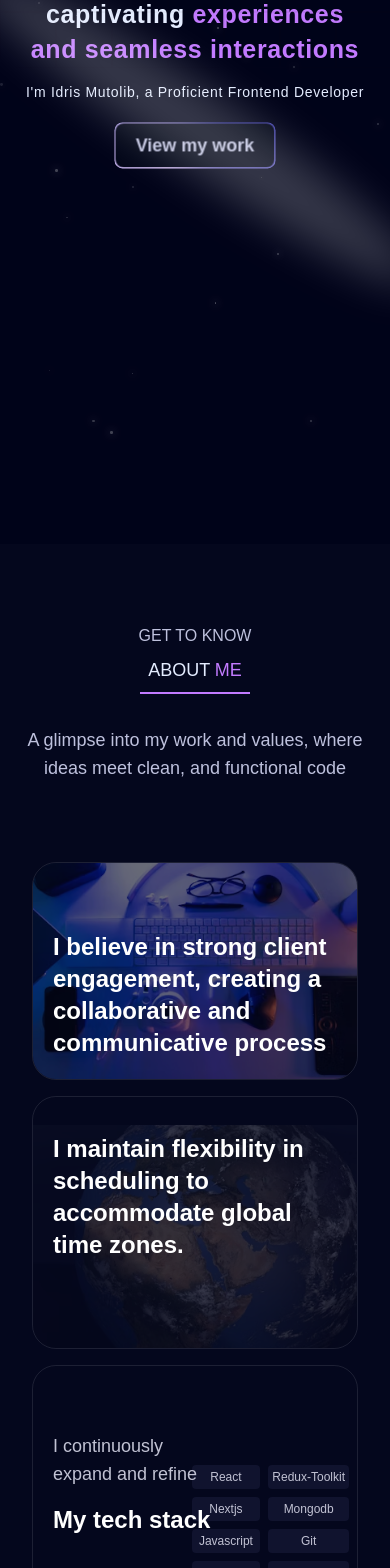
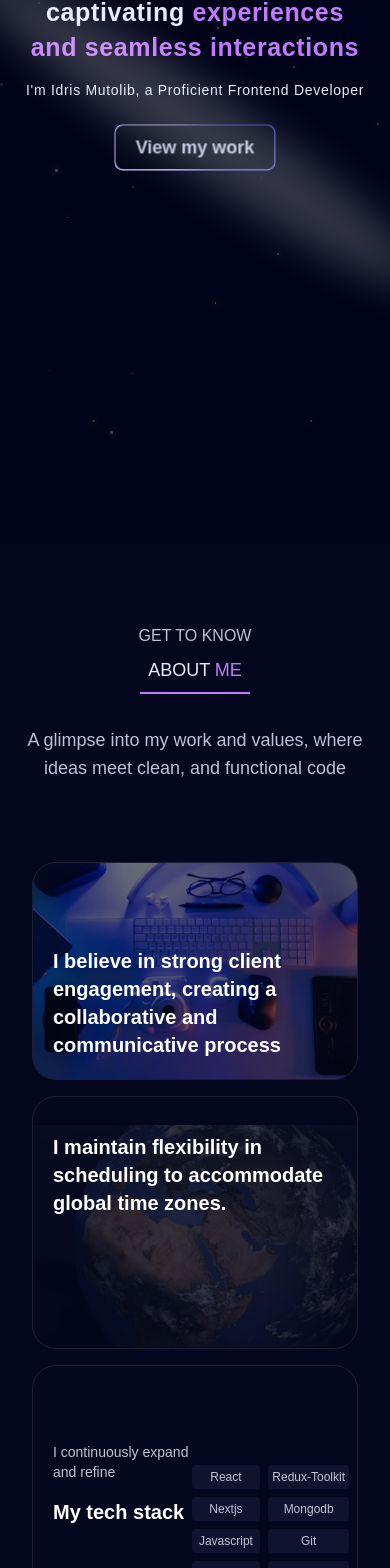
Before and after one commit to drspine1/taleeb_portfolio, a Next.js app: page / in a window 390 px wide. Shown: the part 380-1948 px from the top of the page. Built offline with nearby package versions, Linux system fonts and the light colour scheme.

Commit message:
removed background-ripple-effect to allow my cta button work

```diff
--- a/src/app/page.js
+++ b/src/app/page.js
@@ -28,7 +28,7 @@ export default function Home() {
           { name: "About", link: "#about"  },
           { name: "Projects", link: "#projects"  },
           { name: "Contact", link: "#contact" },
-          { name: "Service", link: "#service"  },
+          { name: "Services", link: "#service"  },
 
         ]}
         />
@@ -39,7 +39,7 @@ export default function Home() {
          <RecentProjects/>
          <MyApproach/>
          <Quote/>
-         <BackgroundRippleEffect/>
+
          <Footer/>
       </div>
       </main>
--- a/src/components/about-me.js
+++ b/src/components/about-me.js
@@ -5,14 +5,15 @@ import { gridItems } from "@/data";
 const AboutPage = () => {
   return (
     <>
-  <section id="about" className="w-full mt-20 mx-auto flex flex-col items-center justify-center text-center px-2 sm:px-0 pt-20 pb-10"
+  <section id="about"
+  >
+      <div className="w-full mt-20 mx-auto flex flex-col items-center justify-center text-center px-2 sm:px-0 pt-20 pb-10"
    style={{
          background: "rgb(4,7,29)",
         backgroundColor:
           "linear-gradient(90deg, rgba(4,7,29,1) 0%, rgba(12,14,35,1) 100%)",
-      }}
-  >
-        <motion.h5
+      }}>
+          <motion.h5
         initial={{scaleZ:0.5,opacity:0}}
         whileInView={{scaleZ:1, opacity:1}}
         viewport={{once:true, amount:0.4}}
@@ -47,6 +48,7 @@ const AboutPage = () => {
         }
       </BentoGrid>
     </div>
+      </div>
   </section>
     </>
    );
--- a/src/components/footer.js
+++ b/src/components/footer.js
@@ -8,7 +8,7 @@ const Footer = () => {
 return (
 <>
 <section id="contact"   className="relative w-full pt-40  mx-auto text-center ">
-  <div className=" w-full absolute left-0 h-[70vh] bottom-0 md:-bottom-40 md:min-h-[100vh] bg-[transparent]">
+  <div className=" w-full absolute left-0 h-[90vh] bottom-0 md:-bottom-40 md:min-h-[100vh] bg-[transparent]">
    <img src="/images/footerimage.jpg" alt="footer background image"
    className="h-full w-full object-cover object-center  md:opacity-5 opacity-10"
    />
@@ -73,6 +73,7 @@ className=" text-sm md:text-lg  w-full   text-[#BEC1DD]"> Feel free to reach out
         </span>
       </motion.button>
   </a>
+
 </div>
 
     <div className="footer w-full border-t-2   py-8 border-[#323032] mt-10">
@@ -83,6 +84,7 @@ className=" text-sm md:text-lg  w-full   text-[#BEC1DD]"> Feel free to reach out
         viewport={{once:true, amount:0.2}}
         transition={{delay:0.2,duration:0.4}}
     className="icons flex items-center gap-4 justify-center">
+
       <a href="mailto:idrismutolib5@gmail.com" className="hover:transform hover:translate-y-[4px] transition duration-500"><MdOutlineEmail className="text-purple-400  pb-2 text-3xl hover:transform hover:translate-y-[4px] transition duration-500"/></a>
      <a href="https://github.com/drspine1" target="_blank" className="hover:transform hover:translate-y-[-4px] transition duration-500"> <FaGithub className="text-purple-400 uppercase pb-2 text-3xl"/></a>
     </motion.div>
--- a/src/components/hero.js
+++ b/src/components/hero.js
@@ -1,9 +1,11 @@
 "use client";
 import { Spotlight } from "./ui/spotlight";
+
 
 import { TextGenerateEffect } from "./ui/text-generate-effect";
 import { ButtonsCard } from "./ui/tailwindcss-buttons";
 import { motion } from "motion/react";
+import Link from "next/link";
 
 export const HomePage = () => {
   return (
@@ -27,26 +29,24 @@ export const HomePage = () => {
     viewport={{once:true, amount:0.4}}
     transition={{delay:0.2,duration:0.4}}
   >
-   <a  href="#about"
 
-              className="mt-5 inline-block">
+<motion.a
+  href="#projects"
+  initial={{ scaleZ: 0.7, opacity: 0 }}
+  whileInView={{ scaleZ: 0, opacity: 1 }}
+  className="relative inline-flex overflow-hidden rounded-lg p-[1px]  cursor-pointer mt-6"
+>
+  <span className="absolute inset-[-1000%] animate-[spin_2s_linear_infinite]
+   bg-[conic-gradient(from_90deg_at_50%_50%,#E2CBFF_0%,#393BB2_50%,#E2CBFF_100%)]" />
+  <span className="inline-flex h-full w-full items-center
+   justify-center rounded-lg bg-slate-950 px-5 py-2 text-[#BEC1DD] backdrop-blur-3xl text-lg font-bold relative z-10  cursor-pointer">
+    View my work
+  </span>
+</motion.a>
 
-              <motion.button
-                initial={{scaleZ:0.7,opacity:0}}
-                  whileInView={{scaleZ:0, opacity:1}}
-                  viewport={{once:true, amount:0.2}}
-                  transition={{delay:0.2,duration:0.4}}
-              className="relative inline-flex overflow-hidden rounded-lg p-[1px] ">
-                  <span
-                    className="absolute inset-[-1000%] animate-[spin_2s_linear_infinite]
-                   bg-[conic-gradient(from_90deg_at_50%_50%,#E2CBFF_0%,#393BB2_50%,#E2CBFF_100%)]"
-                  />
-                  <span
-                    className="inline-flex h-full w-full cursor-pointer items-center
-                  justify-center rounded-lg bg-slate-950 px-5 py-2 text-[#BEC1DD] backdrop-blur-3xl  text-lg hover:border-[#1a1a2e] transition-all duration-300 z-10 hover:bg-[#1a1a2e]  font-bold"
-                  >View my work</span>
-                </motion.button>
-            </a>
+
+
+
   </motion.div>
   </div>
   </div>
--- a/src/components/ui/bento-grid.js
+++ b/src/components/ui/bento-grid.js
@@ -86,11 +86,11 @@ export const BentoGridItem = ({
 
            )}>
               <div
-          className={`font-sans font-extralight text-left max-w-[10rem] flex flex-wrap md:text-xs lg:text-base text-lg text-[#C1C2D3] z-10  `} >
+          className={`font-sans font-extralight text-left max-w-[10rem] flex flex-wrap md:text-xs lg:text-base text-sm text-[#C1C2D3] z-10  `} >
           {description}
         </div>
           <div
-          className={`font-sans text-2xl lg:text-2xl max-w-96 font-bold z-10  text-white text-left`} >
+          className={`font-sans text-xl lg:text-2xl max-w-96 font-bold z-10  text-white text-left`} >
           {title}
         </div>
           {
--- a/src/components/ui/my-approach.js
+++ b/src/components/ui/my-approach.js
@@ -19,6 +19,8 @@ export function MyApproach() {
 
         transition={{delay:0.4,duration:0.4}}
   className="text-[#BEC1DD] lowercase text-lg" >is to collaborate closely, communicate openly, and deliver with continuous improvement.</motion.span></motion.p>
+  <p className="text-[#BEC1DD] lowercase text-xs mt-4 block md:hidden">double click to open the cards below</p>
+
     {/* <div className="mx-auto w-[110px] h-[1.5px] bg-purple-400 text-center mb-8"></div> */}
          <div
         className="pt-10 flex flex-col lg:flex-row items-center   justify-center  w-full gap-4 mx-auto px-8">
```
